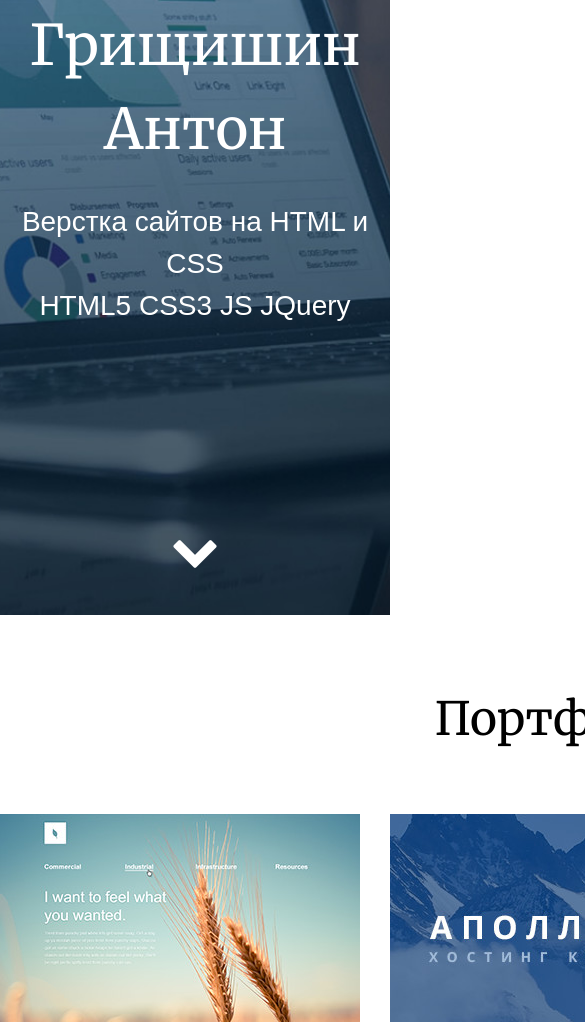
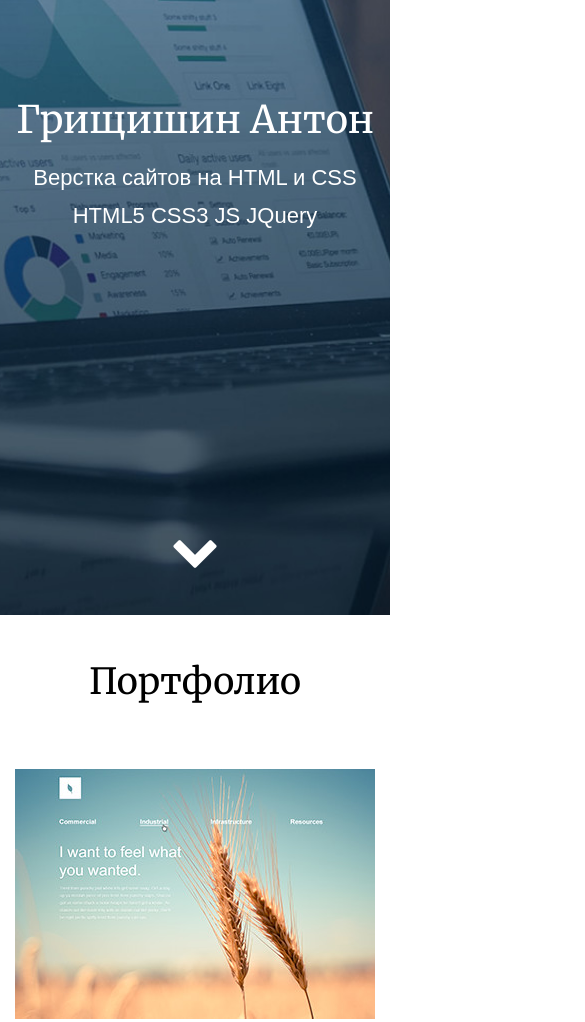
Before and after one commit to Kanes85/webacademy_portfolio, a plain HTML site: page index.html in a window 390 px wide. Shown: the part 229-1251 px from the top of the page, 585 px wide, since content can reach past the window. Drawn offline with nearby package versions, Linux system fonts and the light colour scheme; a web font is replaced by a local one.

Commit message:
Урок 6 (последний)

```diff
--- a/index.html
+++ b/index.html
@@ -2,20 +2,32 @@
 <html lang="ru">
 <head>
   <meta charset="UTF-8">
+
   <!-- Подключение стилей стандартизации Normalize.css (онлайн) -->
   <link rel="stylesheet" href="https://cdnjs.cloudflare.com/ajax/libs/normalize/8.0.0/normalize.css">
+
   <!-- Подключение моих стилей -->
   <link rel="stylesheet" href="style/style.css">
+
   <!-- Подключение Favicon -->
   <link rel="shortcut icon" type="image/x-icon" href="image/favicon/favicon-16x16.png">
+
   <!-- Подключение шришта Google Fonts -->
   <link href="https://fonts.googleapis.com/css?family=Merriweather|PT+Sans+Caption:400,700&amp;subset=cyrillic" rel="stylesheet">
+
   <!-- Подключение иконок Icon Awesome -->
   <link rel="stylesheet" href="https://maxcdn.bootstrapcdn.com/font-awesome/4.7.0/css/font-awesome.min.css" >
 
+  <!-- Отображать страницу в масштабе 100%. Этот параметр сообщает о том что страница уже оптимизирована
+  для просмотра на мобильных устройствах и не надо её масштабировать еще. -->
+  <meta name="viewport" content="width=device-width, initial-scale=1.0">
+
+  <!-- Инструкция для браузера IE. Сообщает старым браузерам IE отображать страницу по максимально новым стандартам,
+  которые в них вшиты -->
+  <meta http-equiv="X-UA-Compatible" content="ie=edge">
+
   <title>WebAcademy_Portfolio</title>
 </head>
-
 
 <body>
 <!-- ***************************** HEADER ***************************** -->
--- a/style/style.css
+++ b/style/style.css
@@ -2,6 +2,9 @@ html, body {
   font-family: 'PT Sans Caption', sans-serif;
   font-size: 16px;
   line-height: 1.5;
+  min-width: 280px; /* минимальный размер страницы для мобильного устройства,
+  а если меньше, то страница перестанет уменьшаться и пояаится горизонтальная
+  полоса прокрутки */
 }
 
 /* img {
@@ -9,7 +12,11 @@ html, body {
 } */
 
 a {
-  transition: 0.2s ease-out;
+  transition: 0.2s ease-out; /* Устанавливает эффект перехода между двумя состояниями элемента */
+}
+
+* {
+  box-sizing: border-box; /* Свойства width и height включают в себя значения padding и border, но не margin. */
 }
 
 /*------------------- GRID -------------------------------*/
@@ -30,7 +37,7 @@ a {
 .col-4 {
   width: 360px;
   margin-right: 30px;
-  float: left;
+  float: left; /* обтекание слева */
 }
 
 .col-4:last-child {
@@ -46,7 +53,9 @@ a {
   background-repeat: no-repeat;
   background-position: center;
 	background-size: cover; /*изображение пропорционально растягивается и занимает весь блок внутри которого находиться*/
-  height: 100vh;
+  height: 100vh; /* высота header 100% от высоты окна браузера */
+  min-height: 400px; /* Минимальная высота header. Если высота экрана мобильного устройства будет
+  равна или меньше 400px, то header перестанет уменьшаться */
 
   color: #ffffff;
   text-align: center;
@@ -96,6 +105,11 @@ a {
   margin-bottom: 17px;
 }
 
+.portfolio_image img {
+  max-width: 100%;
+  height: auto;
+}
+
 .portfolio_title {
   font-size: 24px;
   line-height: normal;
@@ -115,7 +129,6 @@ a {
 
 .portfolio_title a:hover {
   color: #0052c2;
-  /* border-bottom: 1px solid grey; */
   border-color: rgba(0, 82, 194, 0.3);
 }
 
@@ -224,3 +237,51 @@ p.footer_name {
 	color: #ffffff;
 	background-color: #6479a2;
 }
+
+/* ------------------------- МЕДИА ЗАПРОСЫ ---------------------  */
+
+@media (max-width: 1160px) {
+
+  .conteiner {
+    width: 100%;
+  }
+
+  .col-4 {
+    width: 100%;
+    margin: 0;
+    margin-bottom: 30px;
+    padding: 0 15px 0 15px;
+    text-align: center;
+  }
+
+  .header {
+    padding-left: 15px;
+    padding-right: 15px;
+  }
+
+  .header_title {
+    font-size: 38px;
+    line-height: 48px;
+    margin-bottom: 15px;
+  }
+
+  .header_slogan {
+    font-size: 22px;
+    line-height: 38px;
+  }
+
+  .portfolio {
+    padding-top: 40px;
+    padding-bottom: 50px;
+  }
+
+  .title {
+    font-size: 36px;
+  }
+
+  .footer {
+    padding-top: 70px;
+    padding-bottom: 60px;
+  }
+
+}
```
